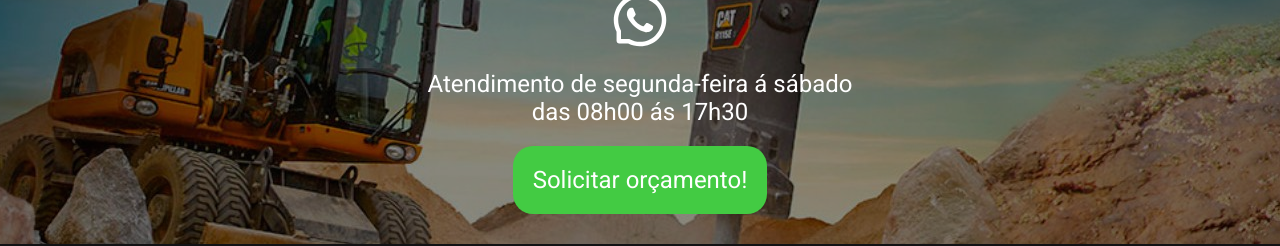
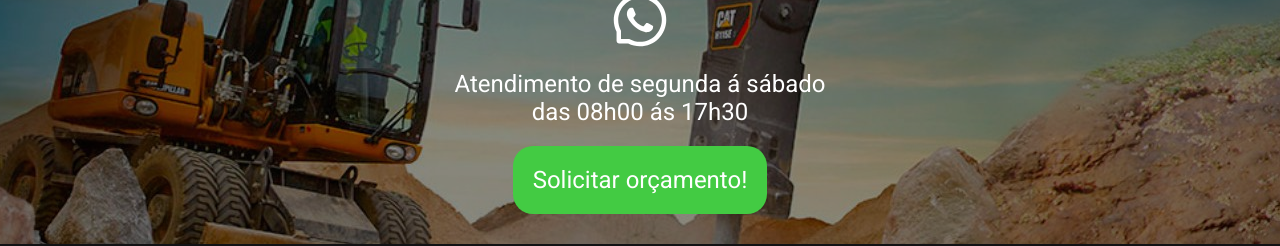
Before and after one commit to aleilson/terraplanagem, a React (Create React App) app: page / in a window 1280 px wide. Shown: the part 1175-1421 px from the top of the page. Built offline with nearby package versions, Linux system fonts and the light colour scheme.

Commit message:
adjust text

```diff
--- a/src/components/Banner/index.jsx
+++ b/src/components/Banner/index.jsx
@@ -3,7 +3,6 @@ import React from 'react'
 import bannerImg from '../../assets/images/banner-2.jpeg'
 
 import './styles.scss'
-
 
 export function Banner() {
     return (
--- a/src/components/Contact/index.jsx
+++ b/src/components/Contact/index.jsx
@@ -14,7 +14,7 @@ export function Contact() {
 
                     <div className="contact__box">
                         <AiOutlineWhatsApp fontSize={60} />
-                        <span>Atendimento de segunda-feira á sábado <br /> das 08h00 ás 17h30</span>
+                        <span>Atendimento de segunda á sábado <br /> das 08h00 ás 17h30</span>
                         <a
                             className='whatslink'
                             href='https://api.whatsapp.com/send?phone=5511948311633&text=Ol%C3%A1%20Ale%20Terraplanagem%2C%20vi%20seu%20site%20e%20gostaria%20de%20ter%20maiores%20informa%C3%A7%C3%B5es.'
```
